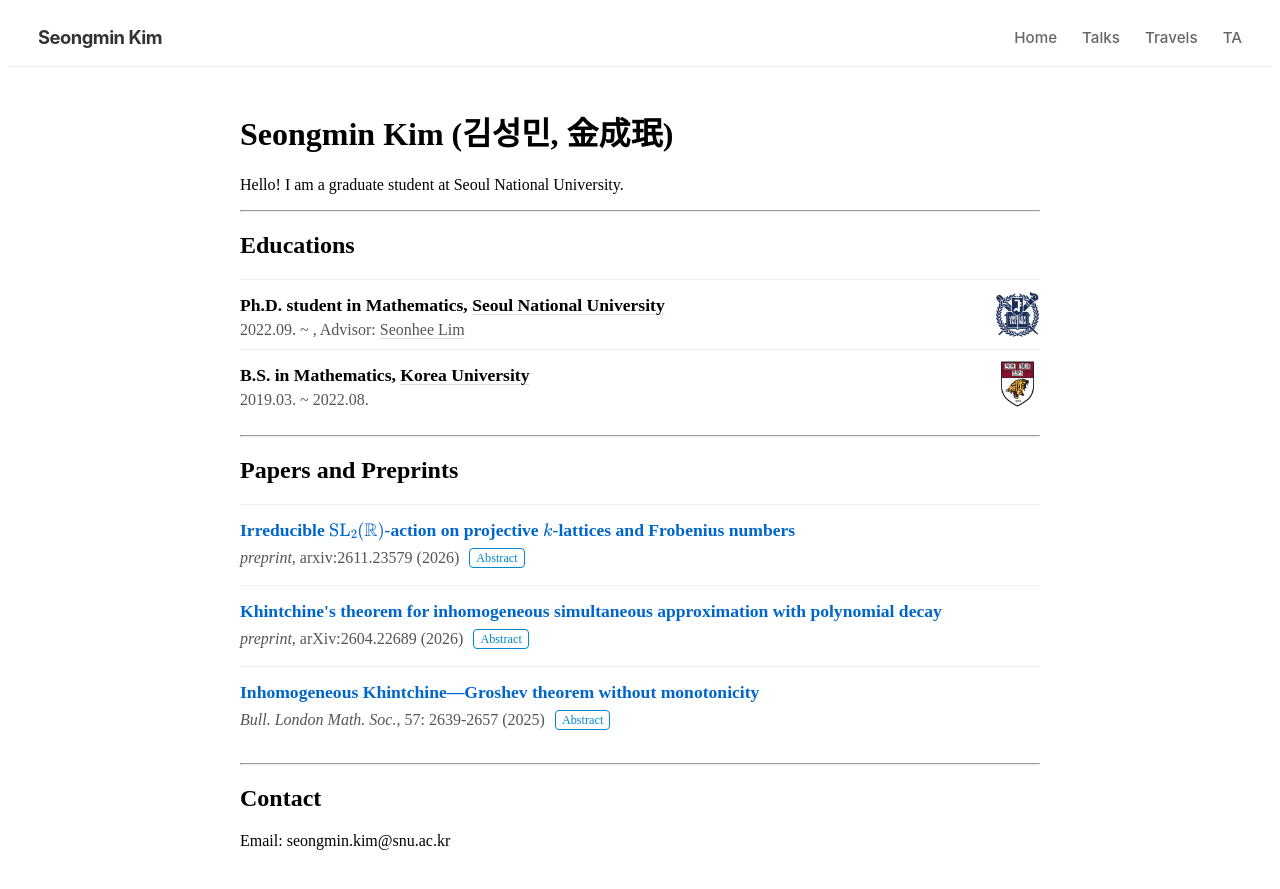
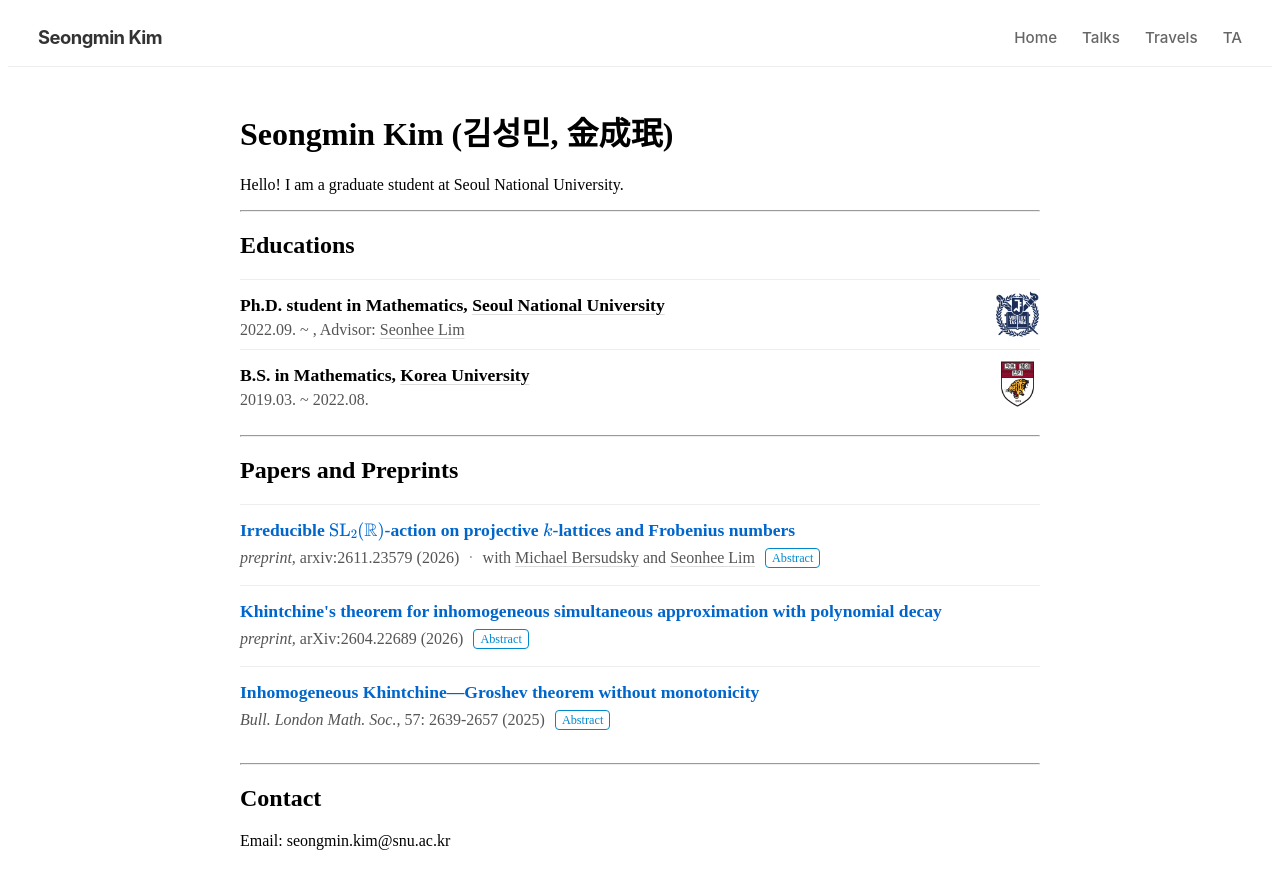
Before and after one commit to seongmin-math/seongmin-math.github.io, a Jekyll site: the page built from index.html, in a window 1280 px wide. Shown: the top 889 px of the page. Built offline with Jekyll 4.4.1, drawn with Linux system fonts in a browser that asks for light colours.

Commit message:
Add coauthor and change education link style
Updated links for educational institutions with new classes for styling.

```diff
--- a/index.html
+++ b/index.html
@@ -34,7 +34,7 @@ layout: default
 <h2>Educations </h2>
 <ul class="my-list">
   <li>
-    <strong class="emph">Ph.D. student in Mathematics, <a href="https://www.math.snu.ac.kr/" target="_blank" onmouseover="this.style.color='#003380'" onmouseout="this.style.color=''"> Seoul National University </a> </strong>
+    <strong class="emph">Ph.D. student in Mathematics, <a href="https://www.math.snu.ac.kr/" target="_blank" class="snu-link"> Seoul National University </a> </strong>
     <br>
     <div style="color: #555;">
     2022.09. ~ , Advisor: <a href="https://sites.google.com/view/seonheelim?usp=sharing" target=_"blank"> Seonhee Lim </a>
@@ -43,7 +43,7 @@ layout: default
   </li>
 
   <li>
-    <strong class="emph">B.S. in Mathematics, <a href="https://math.korea.ac.kr/" target="_blank" onmouseover="this.style.color='#8B0029'" onmouseout="this.style.color=''"> Korea University </a> </strong>
+    <strong class="emph">B.S. in Mathematics, <a href="https://math.korea.ac.kr/" target="_blank" class="ku-link"> Korea University </a> </strong>
     <br>
     <div style="color: #555;">
     2019.03. ~ 2022.08.
@@ -67,6 +67,21 @@ layout: default
 
         <span style="margin-right: 10px;">
           <em>{{ paper.journal }}, </em> {{ paper.info }} ({{ paper.year }})
+
+          {% if paper.coauthor %}
+            <span style="color: #999; margin: 0 5px;">&middot;</span>
+            with
+            {% for author in paper.coauthor %}
+              {% unless forloop.first %}
+                {% if forloop.last %}and{% else %},{% endif %}
+              {% endunless %}
+              {% if author.link %}
+                <a href="{{ author.link }}" target="_blank">{{ author.name }}</a>
+              {% else %}
+                {{ author.name }}
+              {% endif %}
+            {% endfor %}
+          {% endif %}
         </span>
 
         {% if paper.abstract %}
```
